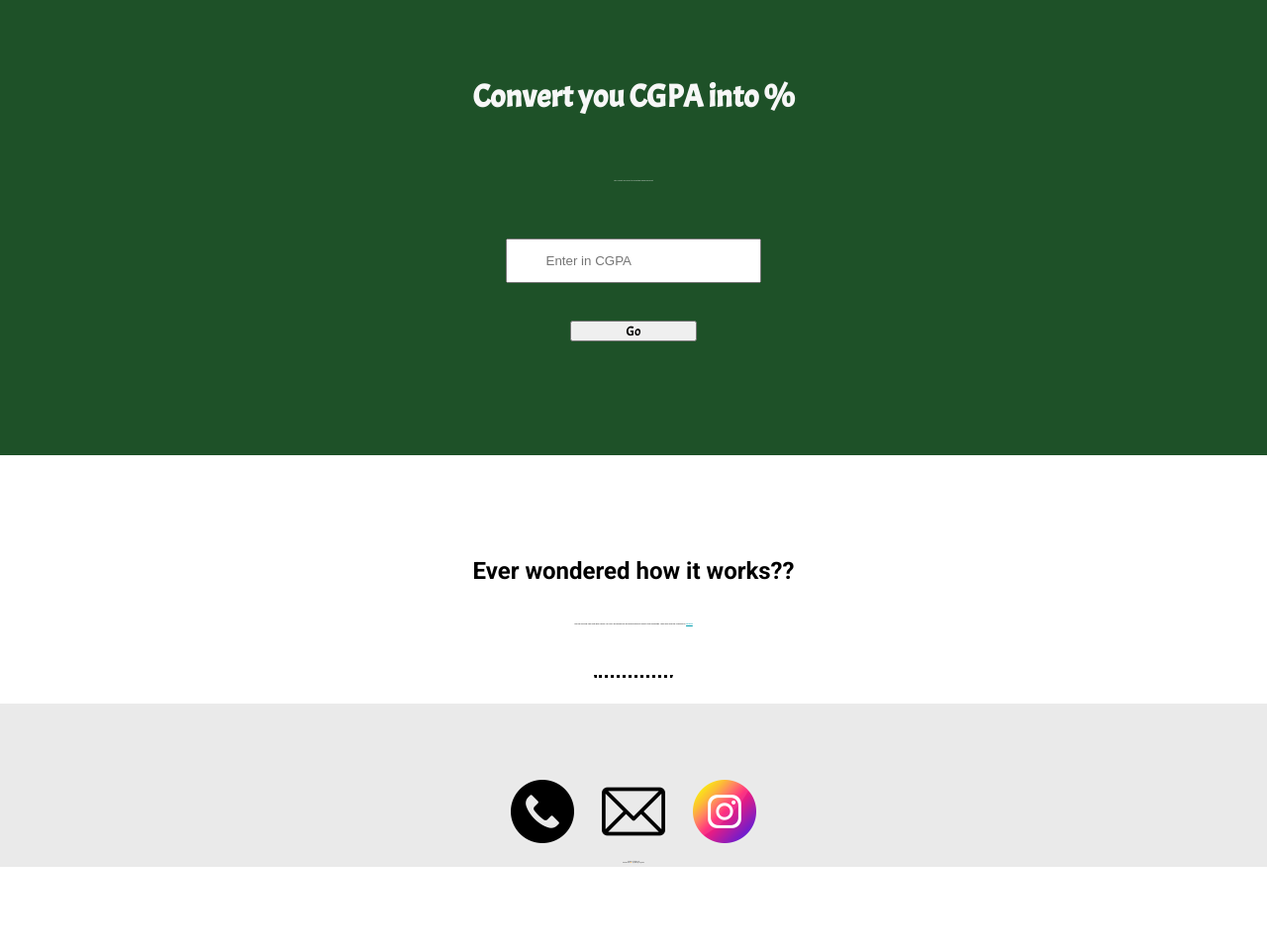
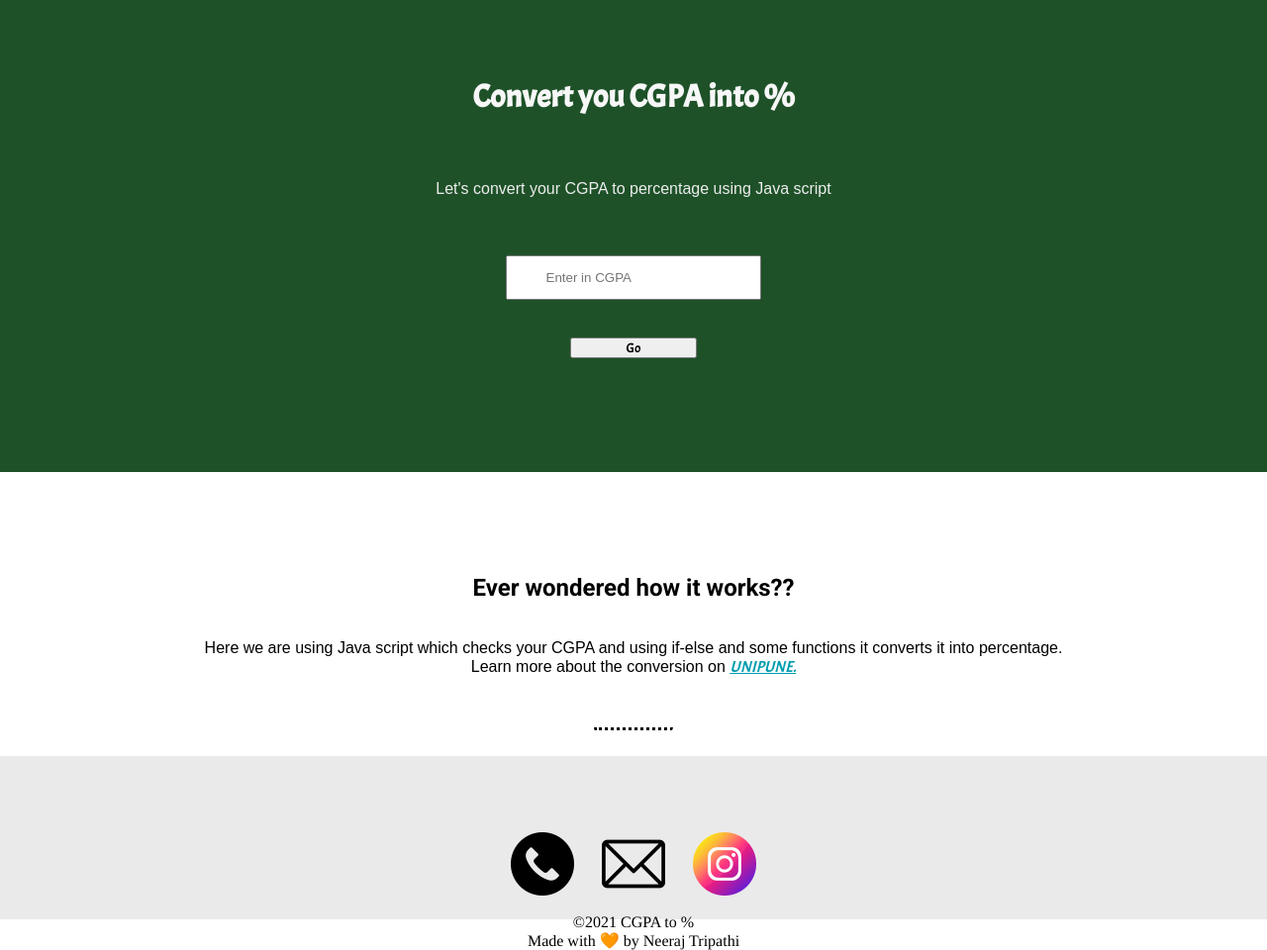
Before and after one commit to neeraj3161/CGPAtoPercentage, a plain HTML site: page index.html in a window 1280 px wide. Shown: the whole page at 99% size. Before the commit the page ends 876 px from the top, so only its background shows below. Drawn offline with Linux system fonts and the light colour scheme.

Commit message:
Update styles.css

```diff
--- a/styles.css
+++ b/styles.css
@@ -28,12 +28,12 @@
 
 .Copyright{
     font-family: 'Tinos', serif;
-    font-size: 0.1rem;
+    font-size: 1.0rem;
     margin-top: 1%;
 }
 p{
     font-family: 'Source Sans 3', sans-serif;
-    font-size: 0.1rem;
+    font-size: 1.0rem;
     padding-left: 16%;
     padding-right: 16%;
     color: #EDEDED;
```
